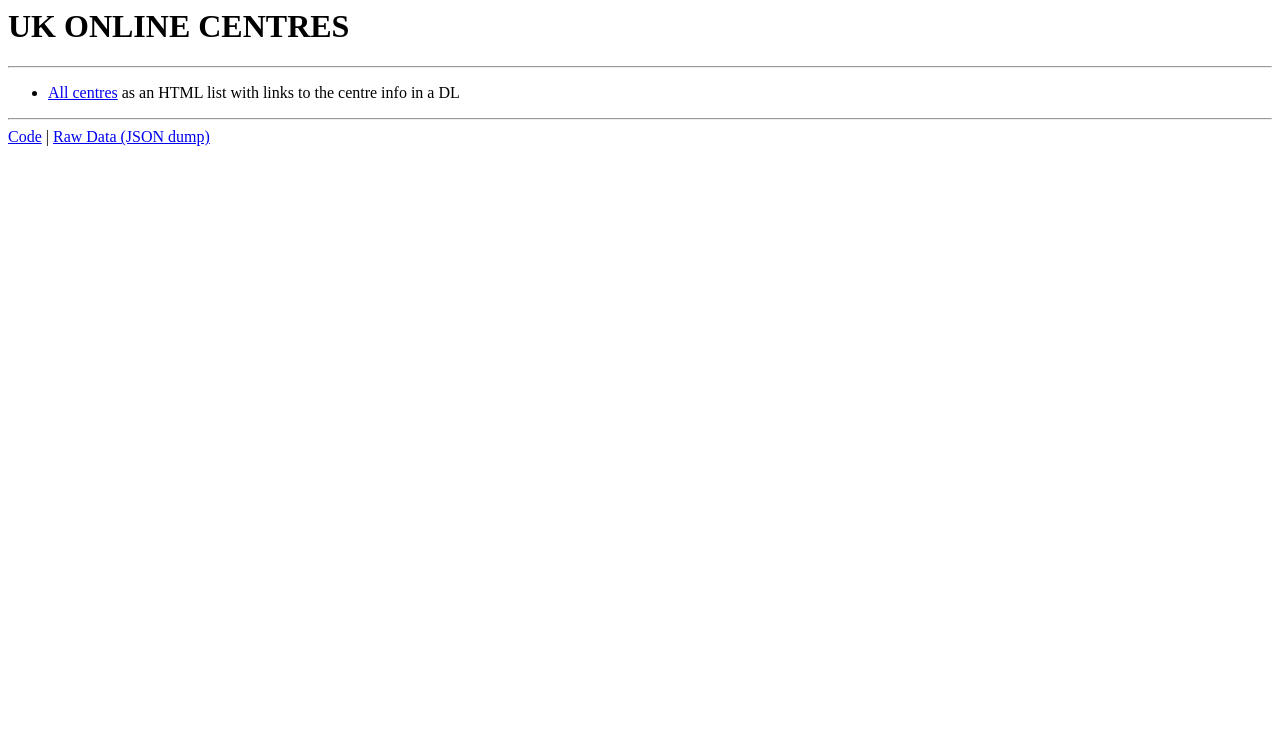
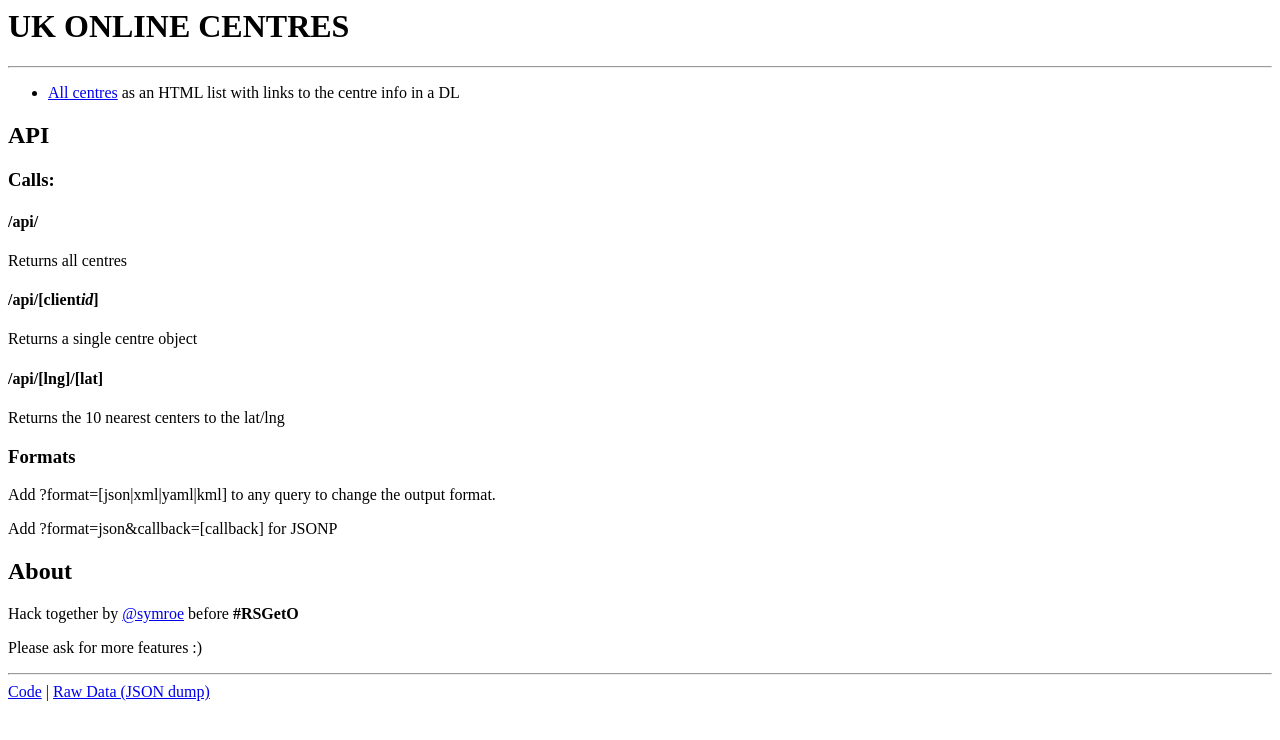
Before and after one commit to symroe/UK-Online-Centres-API, a Python web app: template web/templates/home.html in a window 1280 px wide. Shown: the top 740 px of the page. Run offline with Jinja, Linux system fonts and the light colour scheme; the template is opened without the code that fills it, so the values that code supplies are empty.

Commit message:
Documentation, to some extent

```diff
--- a/web/templates/home.html
+++ b/web/templates/home.html
@@ -3,4 +3,34 @@
     <ul>
         <li><a href="/centres">All centres</a> as an HTML list with links to the centre info in a DL</li>
     </ul>
+
+    <h2 id="api">API</h2>
+
+    <h3 id="calls">Calls:</h3>
+
+    <h4 id="_api_">/api/</h4>
+
+    <p>Returns all centres</p>
+
+    <h4 id="_api_clientid">/api/[client<em>id</em>]</h4>
+
+    <p>Returns a single centre object</p>
+
+    <h4 id="_api_lng_lat">/api/[lng]/[lat]</h4>
+
+    <p>Returns the 10 nearest centers to the lat/lng</p>
+
+    <h3 id="formats">Formats</h3>
+
+    <p>Add ?format=[json|xml|yaml|kml] to any query to change the output format.</p>
+
+    <p>Add ?format=json&amp;callback=[callback] for JSONP</p>
+
+    <h2 id="about">About</h2>
+
+    <p>Hack together by <a href="http://twitter.com/symroe">@symroe</a> before <strong>#RSGetO</strong></p>
+
+    <p>Please ask for more features :)</p>
+
+
 {% endblock %}
```
